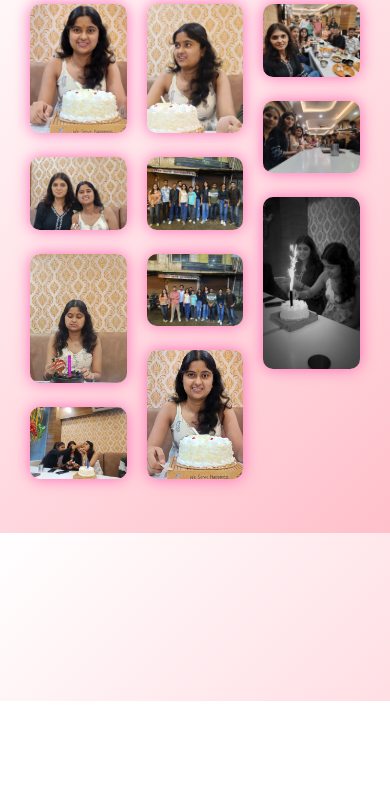
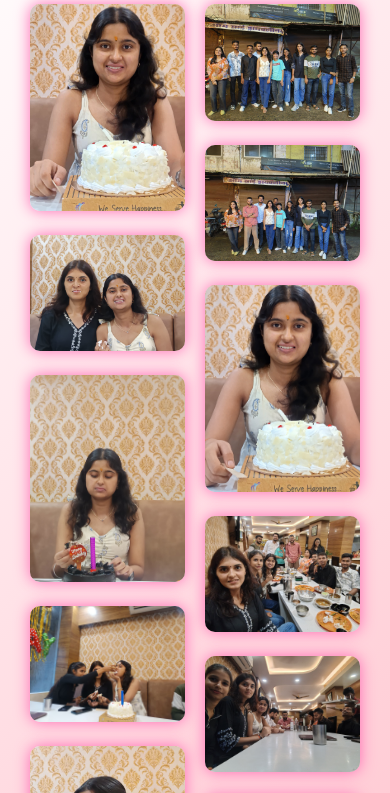
Before and after one commit to abhi6139/Arunima-Birthday, a plain HTML site: page new-images.html in a window 390 px wide. Shown: the part 143-936 px from the top of the page. Before the commit the page ends 844 px from the top, so only its background shows below. Drawn offline with Linux system fonts and the light colour scheme.

Commit message:
Update new-images.html

```diff
--- a/new-images.html
+++ b/new-images.html
@@ -122,10 +122,10 @@
 
     /* Responsive */
     @media (max-width: 992px) {
-        .gallery { column-count: 4; }
+        .gallery { column-count: 3; }
     }
     @media (max-width: 600px) {
-        .gallery { column-count: 3; }
+        .gallery { column-count: 2; }
         a {
             padding: 8px 13px;
             font-size: 12px;
```
